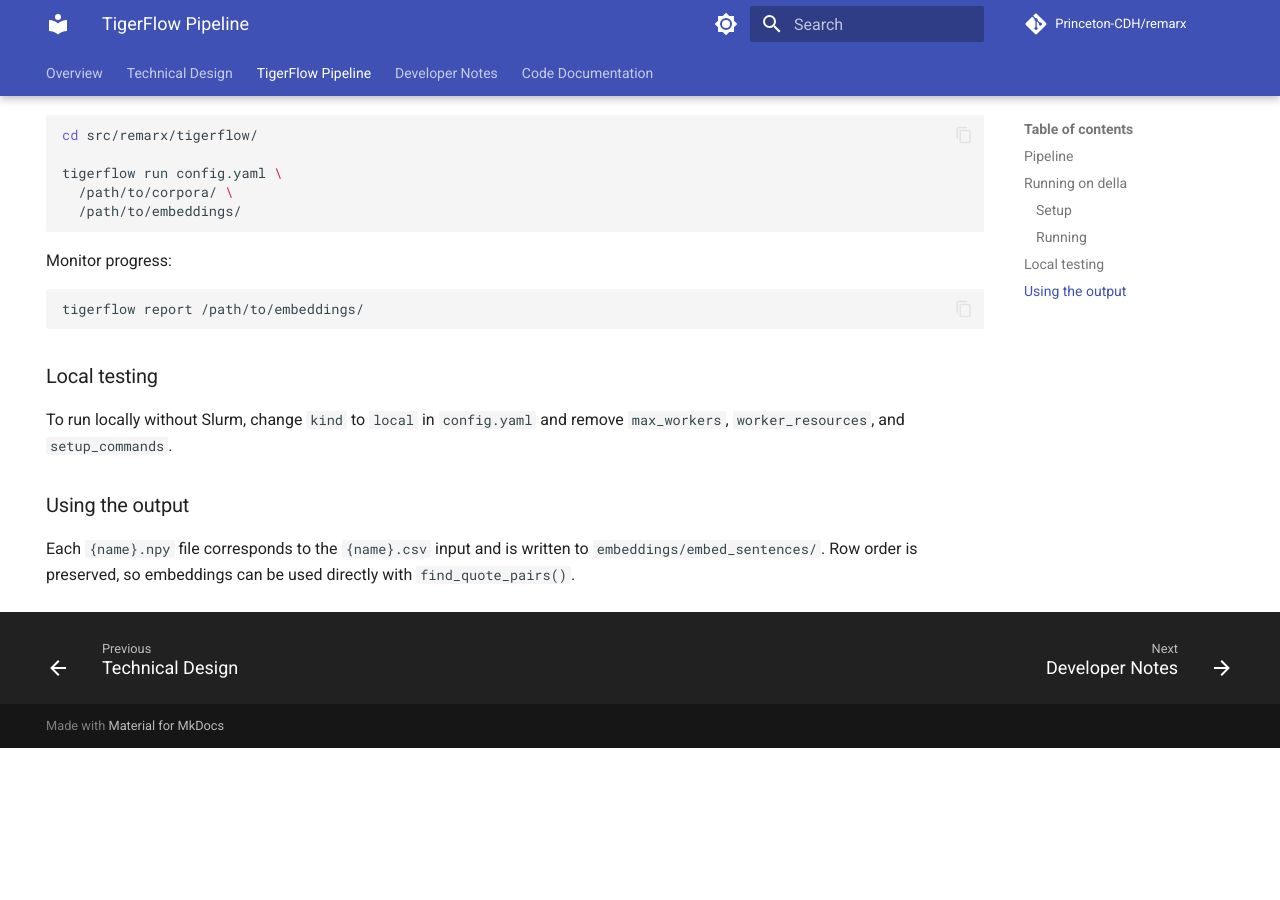
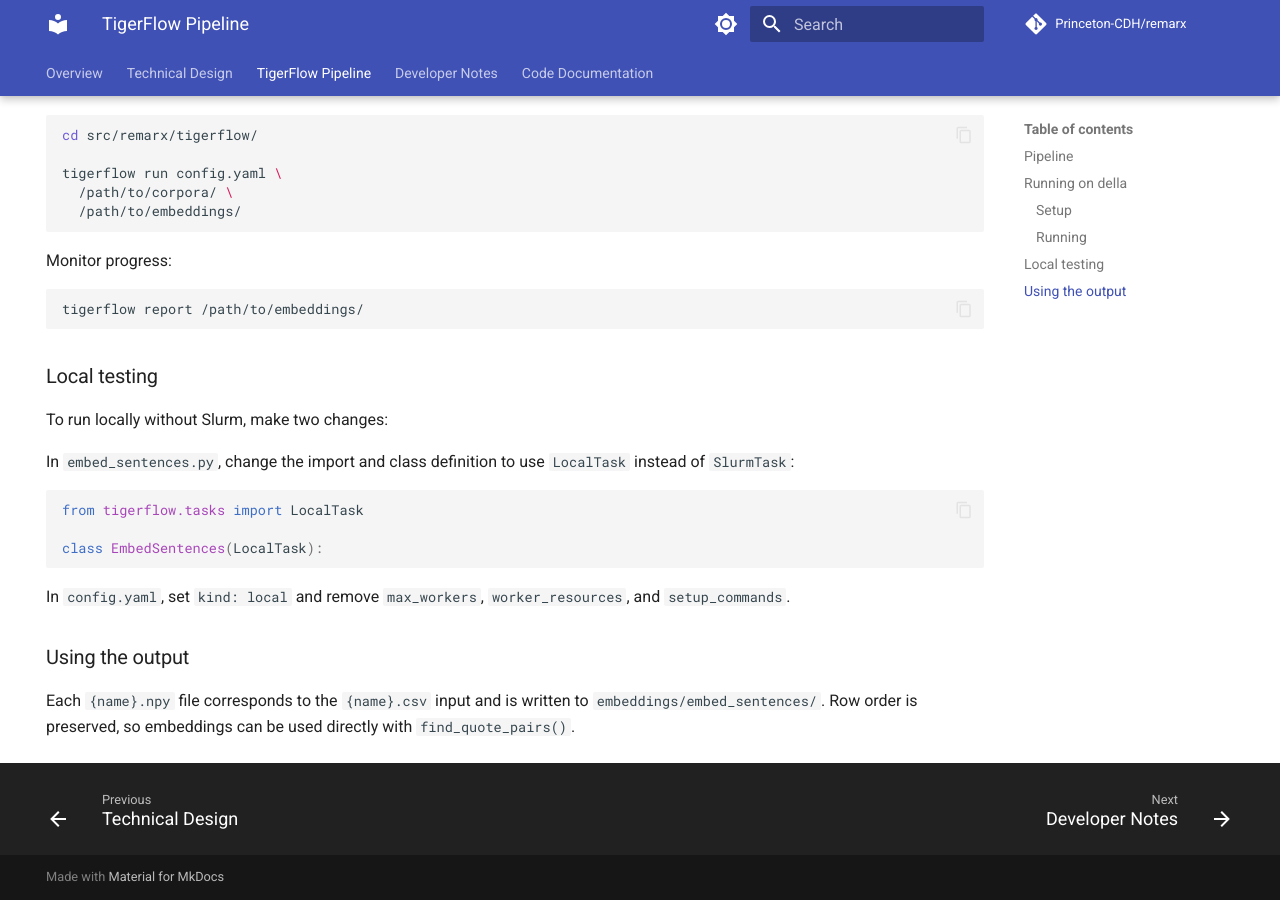
Before and after one commit to Princeton-CDH/remarx, an MkDocs documentation site: the page built from docs/tigerflow.md, in a window 1280 px wide and 900 px high, scrolled down 881 px. Built offline with MkDocs 1.6.1 and Material for MkDocs 9.7.7, drawn with Linux system fonts in a browser that asks for light colours; comment, search, counter and statistics services are not loaded; the version menu is left out; before the commit the page ends 1629 px from its top, so only the background shows below that.

Commit message:
Fix local testing instructions in docs
LocalTask and SlurmTask are different base classes; switching to local mode
requires changing the inheritance in embed_sentences.py, not just config.yaml.

````diff
--- a/docs/tigerflow.md
+++ b/docs/tigerflow.md
@@ -55,7 +55,17 @@ tigerflow report /path/to/embeddings/
 
 ### Local testing
 
-To run locally without Slurm, change `kind` to `local` in `config.yaml` and remove `max_workers`, `worker_resources`, and `setup_commands`.
+To run locally without Slurm, make two changes:
+
+In `embed_sentences.py`, change the import and class definition to use `LocalTask` instead of `SlurmTask`:
+
+```python
+from tigerflow.tasks import LocalTask
+
+class EmbedSentences(LocalTask):
+```
+
+In `config.yaml`, set `kind: local` and remove `max_workers`, `worker_resources`, and `setup_commands`.
 
 ### Using the output
 
````
